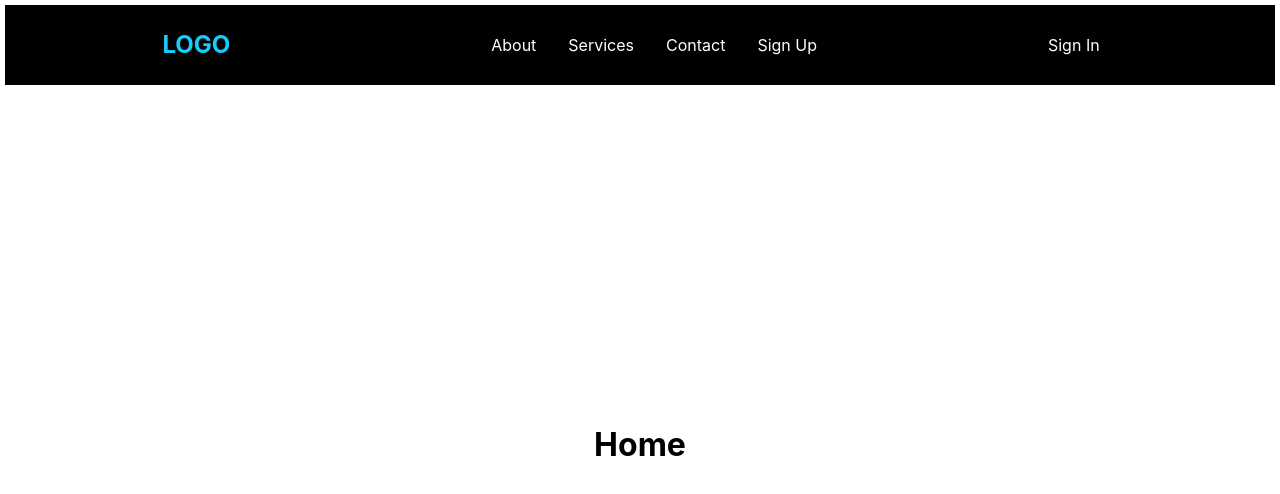
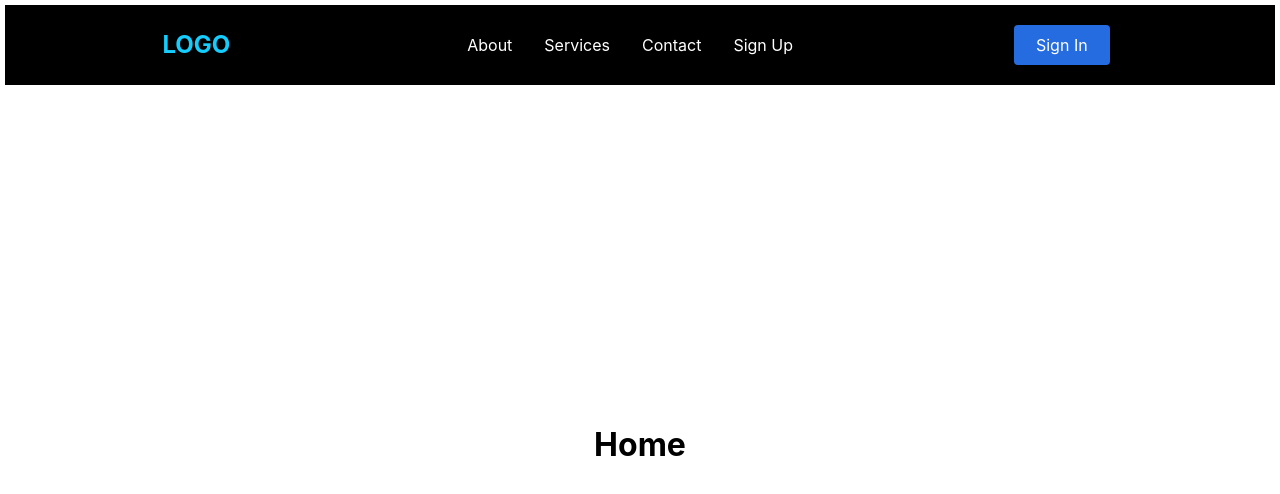
Before and after one commit to Tmumtaz/O-Slot-Rebase, a React (Create React App) app: page / in a window 1280 px wide. Shown: the top 494 px of the page. Built offline with nearby package versions, Linux system fonts and the light colour scheme.

Commit message:
fixed styling/syntax issue with sign in button

```diff
--- a/src/Components/NavBar/NavBarElements.js
+++ b/src/Components/NavBar/NavBarElements.js
@@ -1,4 +1,3 @@
-import styles from 'styled-components'
 import { NavLink as Link } from 'react-router-dom';
 import {FaBars} from 'react-icons/fa'
 import styled from 'styled-components';
@@ -44,7 +43,9 @@ export const Bars = styled(FaBars)`
 export const NavMenu = styled.div`
     display: flex;
     align-items: center;
-    margin-right: -24px;
+    ${'' /* margin-right: -24px; */}
+
+    margin-right: 24px
 
 
     @media screen and (max-width:768px){
@@ -64,8 +65,8 @@ export const NavBtn = styled.nav`
 
 export const NavBtnLink = styled(Link)`
     border-radius: 4px;
-    background: #256c1;
-    padding: 10px;
+    background-color: #256ce1;
+    padding: 10px 22px;
     color: #fff;
     border:none;
     outline: none;
@@ -73,7 +74,7 @@ export const NavBtnLink = styled(Link)`
     transition: all 0.2s ease-in-out;
     text-decoration: none;
 
-    $:hover {
+    &:hover {
         transition: all 0.2s ease-in-out;
         background: #fff;
         color: #010606;
--- a/src/Components/Pages/Home.js
+++ b/src/Components/Pages/Home.js
@@ -1,4 +1,3 @@
-
 const Home = () => {
     return(
         <div style={{display: 'flex', justifyContent: 'center', alignItems:'center', height: '90vh'}}>
```
